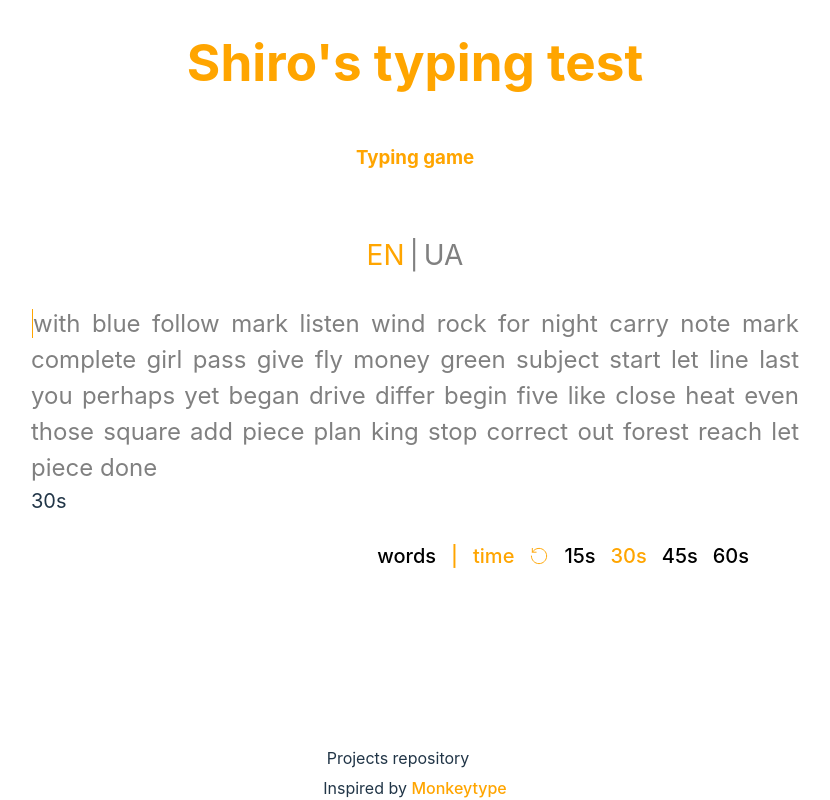
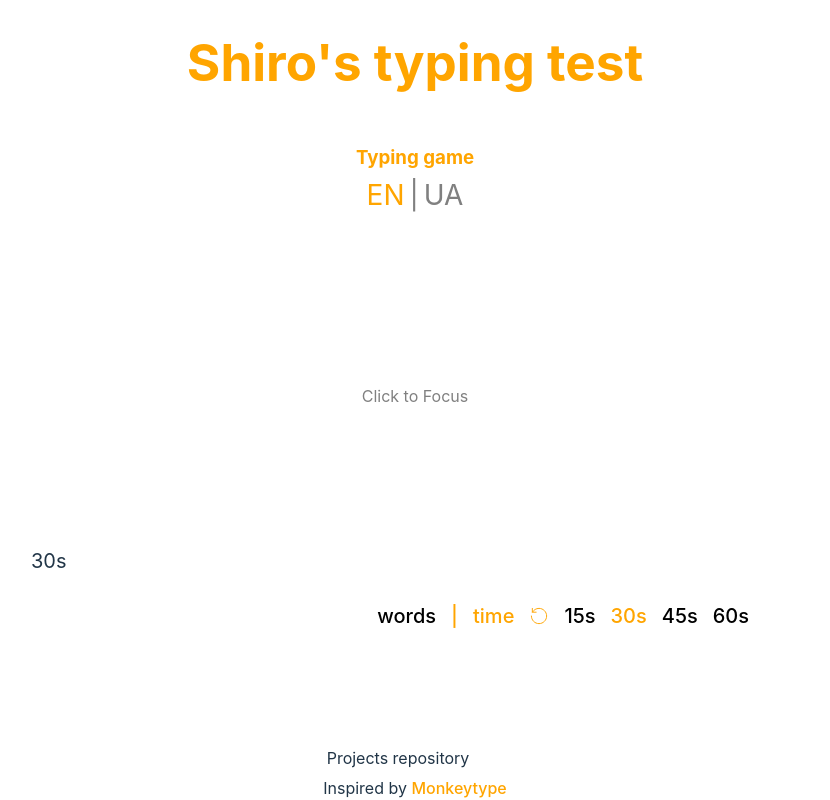
Before and after one commit to SkyDmytro/typing_test, a React (Vite) app: page / in a window 1280 px wide. Both pictures are taken after a click on the element "EN". Shown: the whole page, without its empty margins (225-1055 px from the left). Built offline with nearby package versions, Linux system fonts and the light colour scheme.

Commit message:
feat: added new div block when input blured

```diff
--- a/src/components/TypingField/TypingField.tsx
+++ b/src/components/TypingField/TypingField.tsx
@@ -9,10 +9,10 @@ import {
 import {
   getAmountOfWords,
   getCorrectnIncorrectCharacters,
-  getStyledWords,
 } from "../../utils/functions";
 import { useInput } from "../../hooks/useInput";
 import { useResults } from "../../hooks/useResult";
+import InputComponent from "./components/InputComponent";
 
 interface TypingFieldProps {
   onStart: (_: boolean) => void;
@@ -62,16 +62,12 @@ export const TypingField = ({ onStart, words }: TypingFieldProps) => {
   return (
     <>
       <div className="field">
-        <div className="words-container">
-          {getStyledWords(inputText, words)}
-        </div>
-        <input
-          value={inputText}
-          className="input"
-          onChange={handleInputChange}
-          autoFocus
-          disabled={results.isFinished}
-        />
+        {InputComponent({
+          words: words,
+          inputText: inputText,
+          onChange: handleInputChange,
+          isDisabled: results.isFinished,
+        })}
       </div>
     </>
   );
--- /dev/null
+++ b/src/components/TypingField/components/InputComponent.tsx
@@ -0,0 +1,68 @@
+import React from "react";
+import { getStyledWords } from "../../../utils/functions";
+import { useRef, useState } from "react";
+
+export const useGetInputElement = () => {
+  const inputRef = useRef<HTMLInputElement>(null);
+  const [isInputFocused, setIsInputFocused] = useState(true);
+
+  const handleClick = () => {
+    setIsInputFocused(true);
+    inputRef.current?.focus();
+  };
+
+  const handleBlur = () => {
+    setIsInputFocused(false);
+  };
+
+  return {
+    inputRef,
+    isInputFocused,
+    handleClick,
+    handleBlur,
+  };
+};
+
+type Props = {
+  inputText: string;
+  onChange: (event: React.ChangeEvent<HTMLInputElement>) => void;
+  isDisabled: boolean;
+  words: string;
+};
+
+export const InputComponent: React.FC<Props> = ({
+  inputText,
+  onChange,
+  isDisabled,
+  words,
+}) => {
+  const { inputRef, isInputFocused, handleClick, handleBlur } =
+    useGetInputElement();
+
+  return (
+    <>
+      {isInputFocused ? (
+        <>
+          <div className="words-container">
+            {getStyledWords(inputText, words)}
+          </div>
+          <input
+            ref={inputRef}
+            value={inputText}
+            className="input"
+            onChange={onChange}
+            onBlur={handleBlur}
+            autoFocus
+            disabled={isDisabled}
+          />
+        </>
+      ) : (
+        <div onClick={handleClick} className="not-in-focus">
+          Click to Focus
+        </div>
+      )}
+    </>
+  );
+};
+
+export default InputComponent;
--- a/src/components/TypingField/typingField.style.scss
+++ b/src/components/TypingField/typingField.style.scss
@@ -1,5 +1,6 @@
 .field {
   max-width: 100vw;
+  height: 300px;
   display: flex;
   justify-content: center;
   align-items: center;
@@ -32,4 +33,13 @@
     width: 80%;
     opacity: 0;
   }
+  .not-in-focus {
+    display: flex;
+    justify-content: center;
+    align-items: center;
+    background-color: transparent;
+    color: gray;
+    width: 60%;
+    height: 100%;
+  }
 }
```
